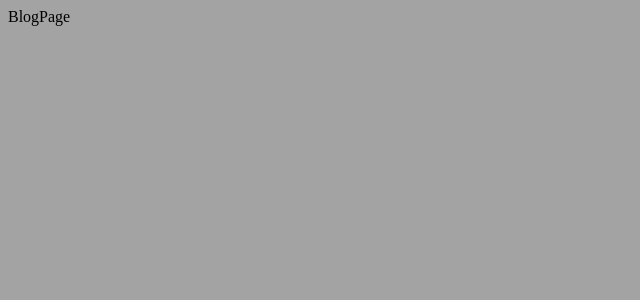
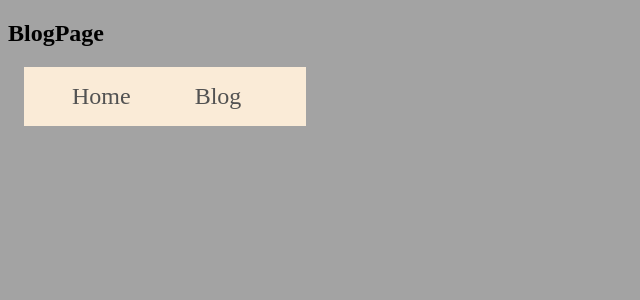
Before and after one commit to Mayron-Castillo/aprendiendo-react, a React (Vite) app: page /blog in a window 1280 px wide. Shown: the top 300 px of the page, without its empty margins (0-640 px from the left). Built offline with nearby package versions, Linux system fonts and the light colour scheme.

Commit message:
Usando los Router mediante links

```diff
--- a/src/App.css
+++ b/src/App.css
@@ -0,0 +1,16 @@
+.list{
+    display: flex;
+    font-size: 1.5rem;
+    background-color: antiquewhite;
+    margin: 1rem;
+    padding: 1rem;
+    list-style: none;
+    width: 250px;
+}
+
+.li {
+    text-decoration: none;
+    padding: 1rem;
+    margin: 1rem;
+    color: rgb(82, 82, 82);
+}
--- a/src/App.jsx
+++ b/src/App.jsx
@@ -6,7 +6,7 @@ import Home from './Home';
 function App() {
   return (
       <Routes>
-        <Route path="/" element={<Home />} />
+        <Route path="/" element={<><HomePage /><Home /></>} />
         <Route path="/blog" element={<BlogPage />} />
       </Routes>
   );
--- a/src/pages/BlogPage.jsx
+++ b/src/pages/BlogPage.jsx
@@ -1,6 +1,14 @@
+import { Link } from "react-router-dom"
+
 function BlogPage() {
     return (
-        <div>BlogPage</div>
+        <>
+            <h2>BlogPage</h2>
+            <ul className="list">
+                <li><Link className="li" to='/'>Home</Link></li>
+                <li><Link className="li" to='/blog'>Blog</Link></li>
+            </ul>
+        </>
     )
 }
 
--- a/src/pages/HomePage.jsx
+++ b/src/pages/HomePage.jsx
@@ -1,6 +1,17 @@
+import { Link } from "react-router-dom"
+import Home from "../Home"
+
 function HomePage() {
     return (
-        <div>HomePage</div>
+        <>
+        <h2>Home Page</h2>
+        <ul className="list">
+                <li><Link className="li" to='/'>Home</Link></li>
+                <li><Link className="li" to='/blog'>Blog</Link></li>
+        </ul>
+        <Home/>
+
+        </>
     )
 }
 
```
